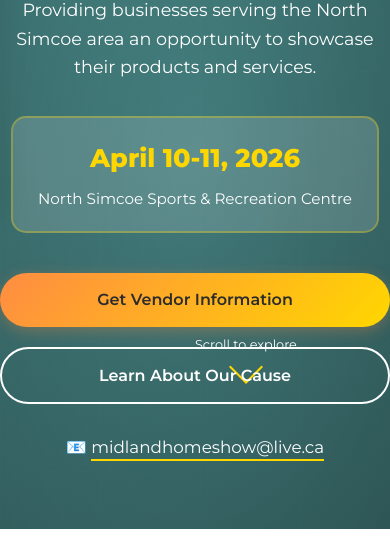
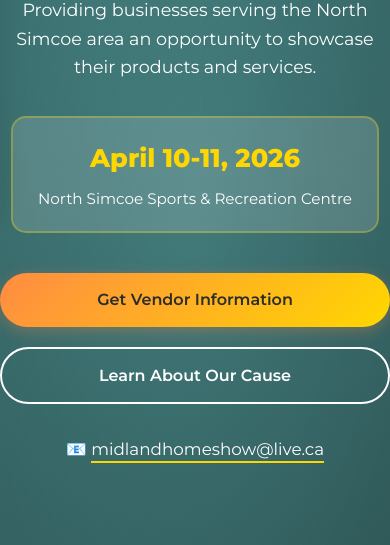
Before and after one commit to stephanieBrandon/midland-home-show, a plain HTML site: page index.html in a window 390 px wide. Shown: the part 299-844 px from the top of the page. Drawn offline with Linux system fonts and the light colour scheme.

Commit message:
Update styles.css

```diff
--- a/styles.css
+++ b/styles.css
@@ -348,7 +348,14 @@ h4 { font-size: 1.3rem; }
 }
 
 .hero-info {
+    margin-top: 2rem;
+    text-align: center;
     animation: fadeInUp 0.8s ease 1s both;
+}
+@media (max-width: 768px) {
+    .hero-info {
+        margin-bottom: 100px; /* Add space for scroll indicator */
+    }
 }
 
 .hero-info p {
@@ -380,12 +387,13 @@ h4 { font-size: 1.3rem; }
     color: var(--white);
     font-size: 0.9rem;
     animation: fadeInUp 0.8s ease 1.2s both;
+    z-index: 10;
 }
 /* Mobile fix */
 @media (max-width: 768px) {
     .scroll-indicator {
-        bottom: 140px; /* More space on mobile */
-       font-size: 0.8rem;
+        bottom: 20px; /* Closer to bottom */
+        font-size: 0.8rem;
     }
 }
 
@@ -400,8 +408,9 @@ h4 { font-size: 1.3rem; }
 }
 @media (max-width: 768px) {
     .scroll-arrow {
-        width: 24px; /* Slightly smaller */
+        width: 24px;
         height: 24px;
+        margin: 8px auto 0;
     }
 }
 
```
